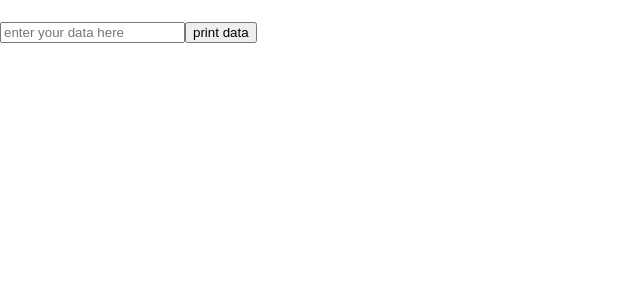
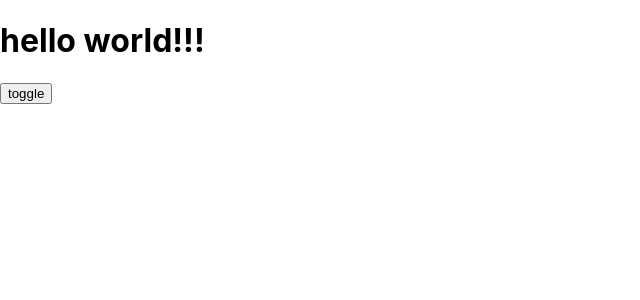
Before and after one commit to kabeer-necrox/fasp, a React (Create React App) app: page / in a window 1280 px wide. Shown: the top 300 px of the page, without its empty margins (0-640 px from the left). Built offline with nearby package versions, Linux system fonts and the light colour scheme.

Commit message:
this is the toggle code

```diff
--- a/src/App.js
+++ b/src/App.js
@@ -1,26 +1,15 @@
 import react, { useState } from "react";
 
 function App() {
-  const [data, setData] = useState(null);
-  const [print, setPrint] = useState(false);
-  function getData(val) {
-    console.log(val.target.value);
-    setData(val.target.value);
-  }
+ const [status, setStatus] = react.useState(true);
+
   return (
     <div>
-      {
-        print?
-        <h1>data</h1>
-        :null
-      }
-      <h1>{data}</h1>
-      <input
-        type="text"
-        placeholder="enter your data here"
-        onChange={getData}
-      />
-      <button onClick={()=> setPrint(true)}>print data</button>
+     {
+      status? <h1>hello world!!!</h1>:null
+     }
+
+     <button  onClick={()=>setStatus(!true)}>toggle</button>
     </div>
   );
 }
```
